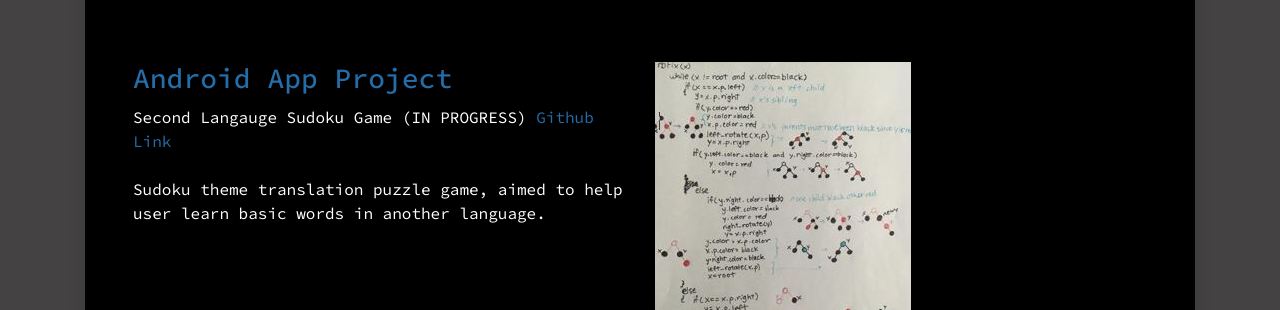
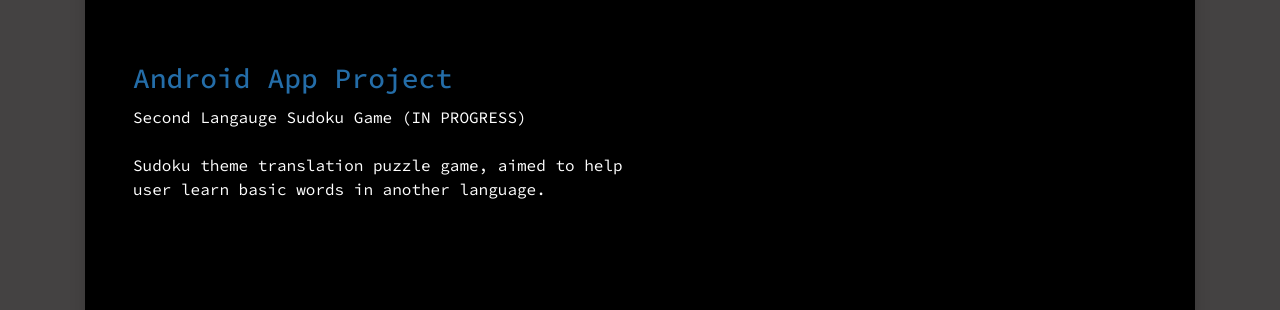
Before and after one commit to tarasermolenko/tarasermolenko.github.io, a plain HTML site: page index.html in a window 1280 px wide. Shown: the part 417-727 px from the top of the page. Drawn offline with nearby package versions, Linux system fonts and the light colour scheme; a web font is replaced by a local one.

Commit message:
Add files via upload

```diff
--- a/index.html
+++ b/index.html
@@ -47,14 +47,16 @@
               <h3 style="color:	rgb(36, 109, 168)"> Android App Project </h3>
               <p style="margin-top:2%;" >
                Second Langauge Sudoku Game (IN PROGRESS)
-               <a href="url">Github Link</a>
+               <!--<a href="url">Github Link</a>-->
                 <br><br>
                 Sudoku theme translation puzzle game, aimed to help user learn basic words in another language.
                 </p>
 
               </div>
               <div class="col">
+                <!--
                 <img src="images/redblacktree.jpg" alt="pseudocode_redblackgree">
+                -->
               </div>
            </div>
 
@@ -66,7 +68,7 @@
               <h3 style="color:	rgb(36, 109, 168)"> Data Structure Project </h3>
               <p style="margin-top:2%;" >
                Red Black Tree
-               <a href="url">Github Link</a>
+               <a href="https://github.com/tarasermolenko/PersonalProjects/tree/main/RedBlackTree">Github Link</a>
                 <br><br>
                 Implemented a dictionary class myself using self balancing binary tree pseudocode taught in my Datastructures class.
                 Tested with valgrind to ensure no memory leaks.
```
